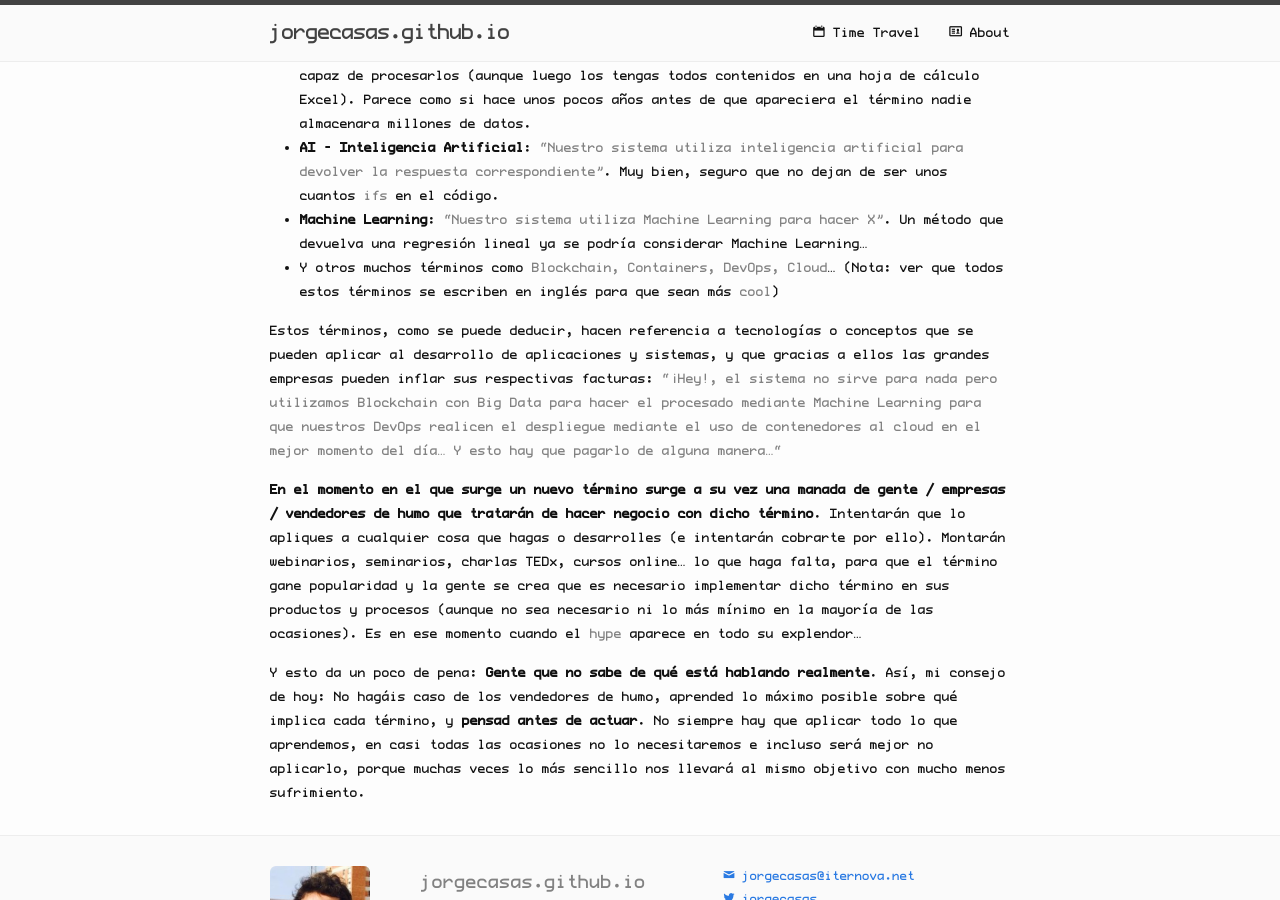
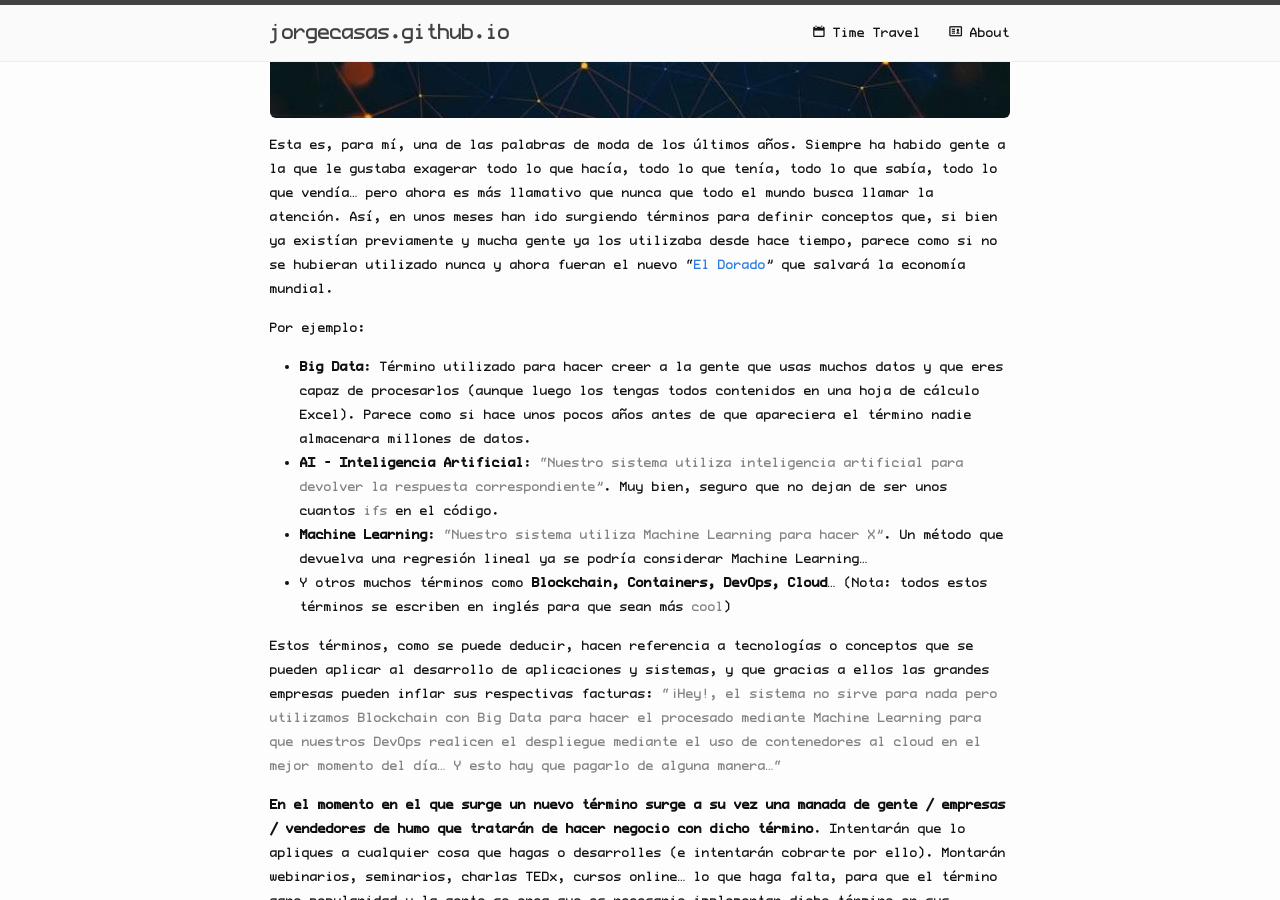
Before and after one commit to jorgecasas/jorgecasas.github.io, a Jekyll site: the page built from _posts/2017-07-19-hype.markdown, in a window 1280 px wide and 900 px high, scrolled down 447 px. Built offline with Jekyll 4.4.1, drawn with Linux system fonts in a browser that asks for light colours; comment, search, counter and statistics services are not loaded.

Commit message:
Post HYPE

```diff
--- a/_posts/2017-07-19-hype.markdown
+++ b/_posts/2017-07-19-hype.markdown
@@ -11,6 +11,8 @@
 
 **Definición de "Hype"**: Hipérbole es un tropo que consiste en exagerar, aumentando o disminuyendo la verdad de lo hablado, de tal forma que el que reciba el mensaje le otorgue más importancia a la acción en sí y no tanto a la cualidad de dicha acción.
 
+![Hype](/assets/images/2017-07-19-hype.jpg)
+
 Esta es, para mí, una de las palabras de moda de los últimos años. Siempre ha habido gente a la que le gustaba exagerar todo lo que hacía, todo lo que tenía, todo lo que sabía, todo lo que vendía... pero ahora es más llamativo que nunca que todo el mundo busca llamar la atención. Así, en unos meses han ido surgiendo términos para definir conceptos que, si bien ya existían previamente y mucha gente ya los utilizaba desde hace tiempo, parece como si no se hubieran utilizado nunca y ahora fueran el nuevo "[El Dorado](https://es.wikipedia.org/wiki/El_Dorado)" que salvará la economía mundial.
 
 Por ejemplo:
@@ -18,7 +20,7 @@
 * **Big Data**: Término utilizado para hacer creer a la gente que usas muchos datos y que eres capaz de procesarlos (aunque luego los tengas todos contenidos en una hoja de cálculo Excel). Parece como si hace unos pocos años antes de que apareciera el término nadie almacenara millones de datos.
 * **AI - Inteligencia Artificial**: _"Nuestro sistema utiliza inteligencia artificial para devolver la respuesta correspondiente"_. Muy bien, seguro que no dejan de ser unos cuantos _ifs_ en el código.
 * **Machine Learning**: _"Nuestro sistema utiliza Machine Learning para hacer X"_. Un método que devuelva una regresión lineal ya se podría considerar Machine Learning...
-* Y otros muchos términos como _Blockchain, Containers, DevOps, Cloud_... (Nota: ver que todos estos términos se escriben en inglés para que sean más _cool_)
+* Y otros muchos términos como **Blockchain, Containers, DevOps, Cloud**... (Nota: todos estos términos se escriben en inglés para que sean más _cool_)
 
 Estos términos, como se puede deducir, hacen referencia a tecnologías o conceptos que se pueden aplicar al desarrollo de aplicaciones y sistemas, y que gracias a ellos las grandes empresas pueden inflar sus respectivas facturas: _"¡Hey!, el sistema no sirve para nada pero utilizamos Blockchain con Big Data para hacer el procesado mediante Machine Learning para que nuestros DevOps realicen el despliegue mediante el uso de contenedores al cloud en el mejor momento del día... Y esto hay que pagarlo de alguna manera..."_
 
```
